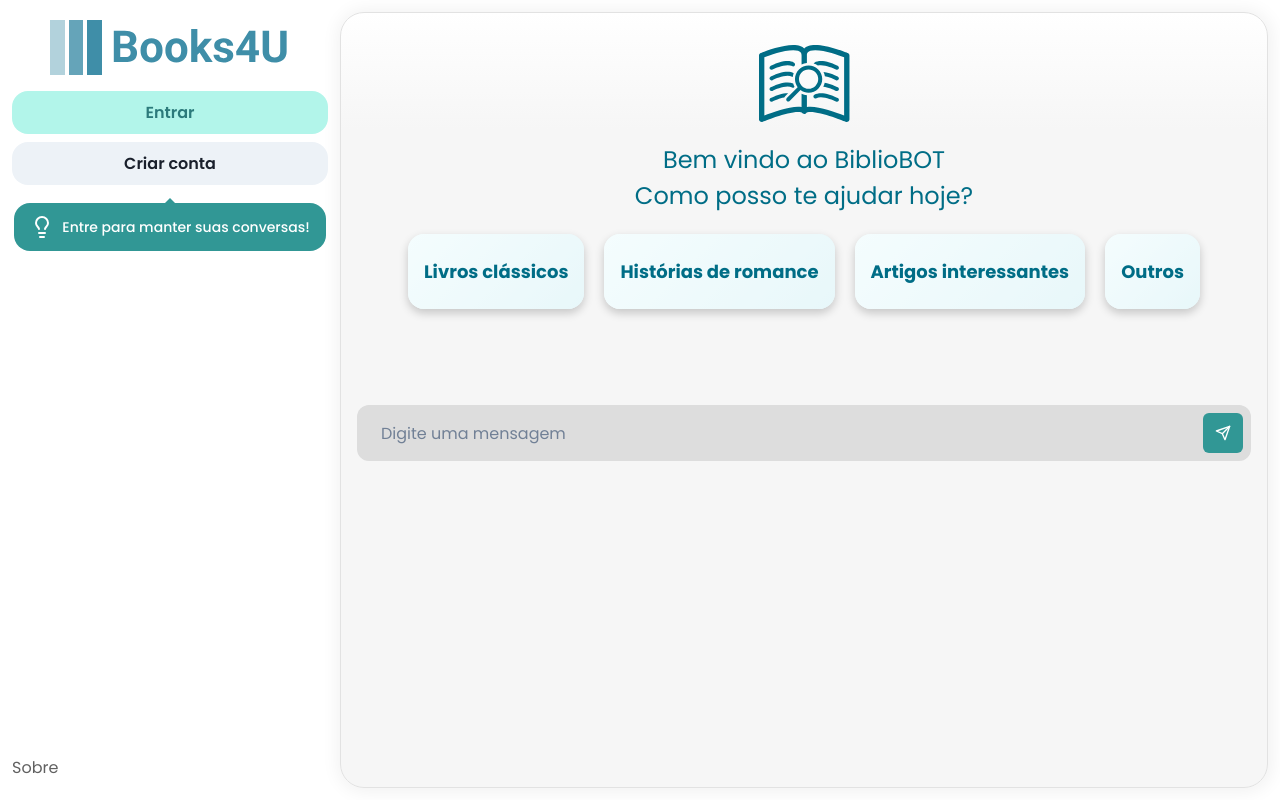
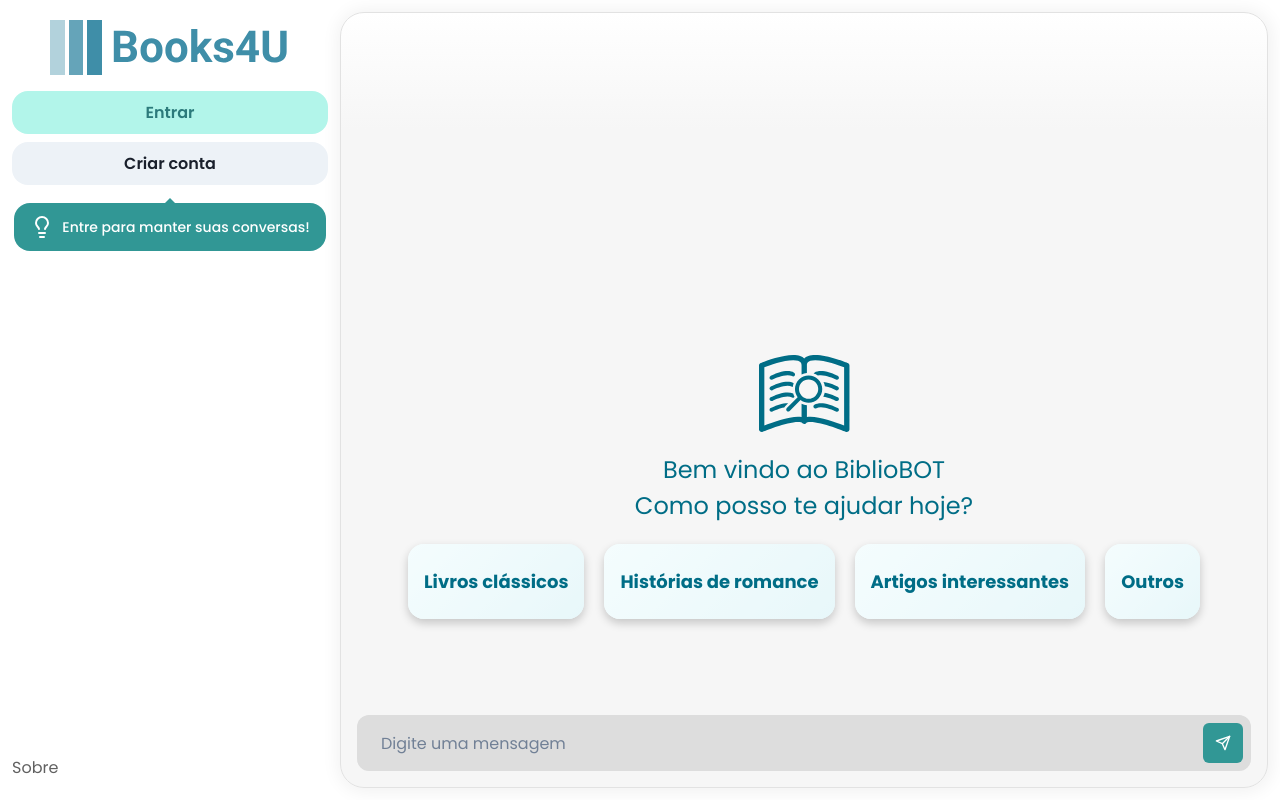
Before and after one commit to books4u-tcc/frontend, a React (Vite) app: page / in a window 1280 px wide. Built offline with nearby package versions, Linux system fonts and the light colour scheme.

Commit message:
chore: fix

```diff
--- a/src/components/chat/chat-container.tsx
+++ b/src/components/chat/chat-container.tsx
@@ -7,6 +7,7 @@ export function ChatContainer() {
   return (
     <Flex w="100%" h="100%" minW="600px" py={3} pr={3} maxH="100dvh">
       <Flex
+        flexDirection="column"
         w="100%"
         h="100%"
         borderRadius="3xl"
@@ -14,8 +15,8 @@ export function ChatContainer() {
         border="1px solid #E2E2E2"
         boxShadow="1px 1px 18px 3px rgb(0 0 0 / 6%)"
       >
-        <Flex flex={1} flexDirection="column">
-          <Flex overflowY="auto">
+        <Flex flex={1} flexDirection="column" height="100%">
+          <Flex overflowY="auto" flex={1}>
             <Container
               maxWidth="container.xl"
               flex={1}
```
